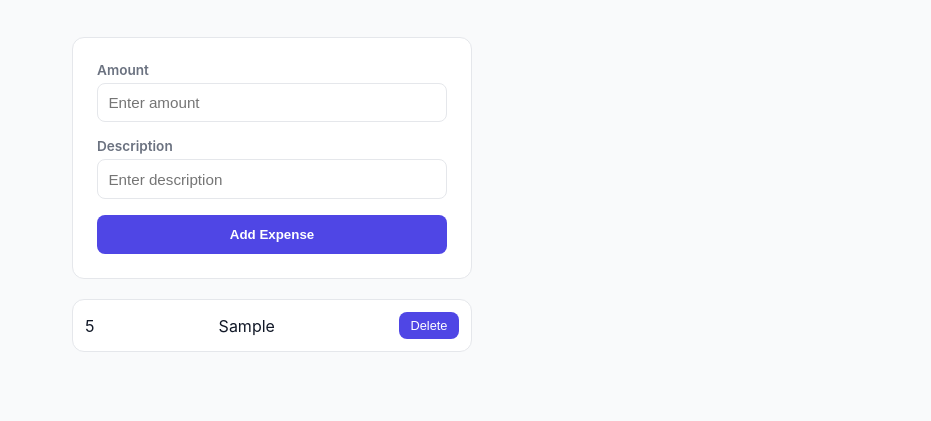
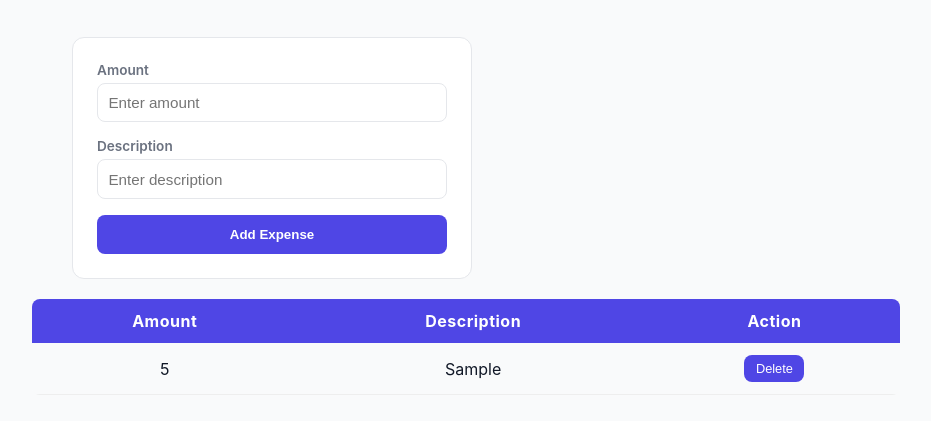
Before and after one commit to amitsharma597/expense-tracker, a plain HTML site: page index.html in a window 1280 px wide. Both pictures are taken after typing "5", "Sample" into the empty fields and a click on the button "Add Expense". Shown: the part 231-652 px from the top of the page, without its empty margins (174-1105 px from the left). Drawn offline with Linux system fonts and the light colour scheme.

Commit message:
display expenses in table format

```diff
--- a/css/styles.css
+++ b/css/styles.css
@@ -1,5 +1,3 @@
-/* ===== Expense Tracker – Professional Minimal Theme ===== */
-
 :root {
     --bg: #F9FAFB;
     --card: #FFFFFF;
@@ -111,7 +109,7 @@ input:focus {
 }
 
 /* Button */
-#add-list-btn {
+#add-expense-btn {
     width: 100%;
     padding: 0.75rem;
     background-color: var(--accent);
@@ -122,33 +120,48 @@ input:focus {
     cursor: pointer;
 }
 
-#add-list-btn:hover {
+#add-expense-btn:hover {
     background-color: var(--accent-hover);
 }
 
-#expense-list {
-   max-width: 440px;
+.table-list {
+    width: 100%;
+    border-collapse: collapse;
+    margin-top: 20px;
+    background-color: var(--bg);
+    border-radius: 8px;
+    overflow: hidden;
 
 }
 
+.table-list thead {
+    background: var(--accent);
+    color: #fff;
+    height: 40px;
 
+}
 
-#expense-list li {
-    background: var(--card);
-    color: var(--text-main);
-    list-style: none;
-    border: 1px solid var(--border);
-    border-radius: 12px;
-    width: 100%;
-    padding: 12px;
-    display: flex;
-    justify-content: space-between;
-    align-items: center;
-    margin: 16px 0;
-    word-break: break-word;
-    overflow-y: auto;
-    gap: 20px;
+.table-list th,td {
+padding: 12px 15px;
+text-align: center;
+word-break: break-word;
+overflow-y: hidden;
+
 }
+
+.table-list  th {
+
+    letter-spacing: 0.5px;
+    overflow-y: hidden;
+    text-align: center;
+    white-space: nowrap;
+    font-weight: 00;
+}
+
+.table-list tbody tr {
+    border-bottom: 1px solid #eee;
+}
+
 
 .delete-btn {
     background: var(--accent);
--- a/index.html
+++ b/index.html
@@ -30,10 +30,21 @@
             <input type="number" name="" id="input-amt" placeholder="Enter amount">
             <label for="input-description">Description</label>
             <input type="text" id="input-description" placeholder="Enter description">
-            <button id="add-list-btn">Add Expense</button>
+            <button id="add-expense-btn">Add Expense</button>
         </section>
         <section>
-            <ul id="expense-list"></ul>
+           <table class="table-list">
+            <thead>
+                <tr>
+                    <th>Amount</th>
+                    <th>Description</th>
+                    <th>Action</th>
+                </tr>
+            </thead>
+            <tbody id="expense-list">
+
+            </tbody>
+           </table>
         </section>
     </main>
 </body>
--- a/js/index.js
+++ b/js/index.js
@@ -2,45 +2,45 @@ document.addEventListener("DOMContentLoaded", () => {
     const inputAmount = document.getElementById('input-amt');
     const inputDescription = document.getElementById('input-description');
     const expenseList = document.getElementById('expense-list');
-    const addListBtn = document.getElementById('add-list-btn');
+    const addListBtn = document.getElementById('add-expense-btn');
 
     const loadExpenses = () => {
-        const saved = JSON.parse(localStorage.getItem("expenses")) || [];
-        saved.forEach(expense => {
-            showList(expense.amount, expense.description);
+        const saved = JSON.parse(localStorage.getItem("rows")) || [];
+        saved.forEach(row => {
+            showList(row.amount, row.description);
         });
     };
 
     const saveExpenses = () => {
         const arr = [];
-        document.querySelectorAll('#expense-list li').forEach(li => {
-            const spans = li.querySelectorAll('span');
+        document.querySelectorAll('#expense-list tr').forEach(tr => {
+            const tds = tr.querySelectorAll('td');
             arr.push({
-                amount: spans[0].innerText,
-                description: spans[1].innerText
+                amount: tds[0].innerText,
+                description: tds[1].innerText
             });
         });
-        localStorage.setItem("expenses", JSON.stringify(arr));
+        localStorage.setItem("rows", JSON.stringify(arr));
     };
 
     const showList = (amount, description) => {
         if (amount === "") return;
 
-        const li = document.createElement('li');
-        li.innerHTML = `
-            <span>${amount}</span>
-            <span>${description}</span>
-            <button class="delete-btn" type="button">Delete</button>
+        const row = document.createElement('tr');
+        row.innerHTML = `
+            <td>${amount}</td>
+            <td>${description}</td>
+            <td><button class="delete-btn" type="button">Delete</button></td>
 
         `;
 
-        expenseList.appendChild(li);
+        expenseList.appendChild(row);
 
         inputAmount.value = '';
         inputDescription.value = '';
 
-        li.querySelector('.delete-btn').addEventListener('click', () => {
-            li.remove();
+        row.querySelector('.delete-btn').addEventListener('click', () => {
+            row.remove();
             saveExpenses();
         });
 
```
